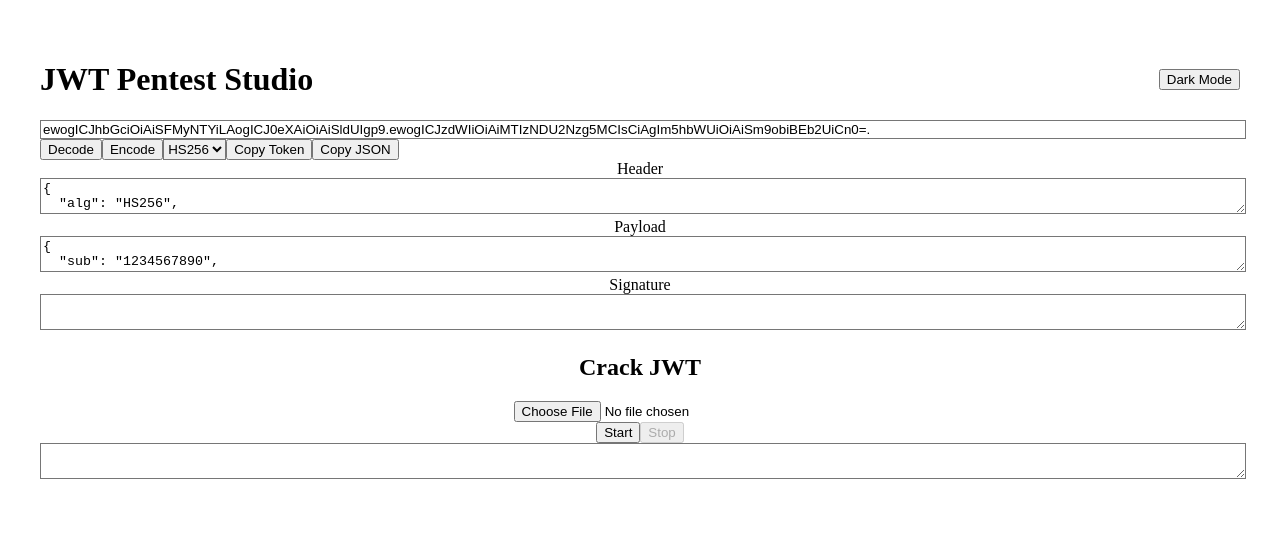
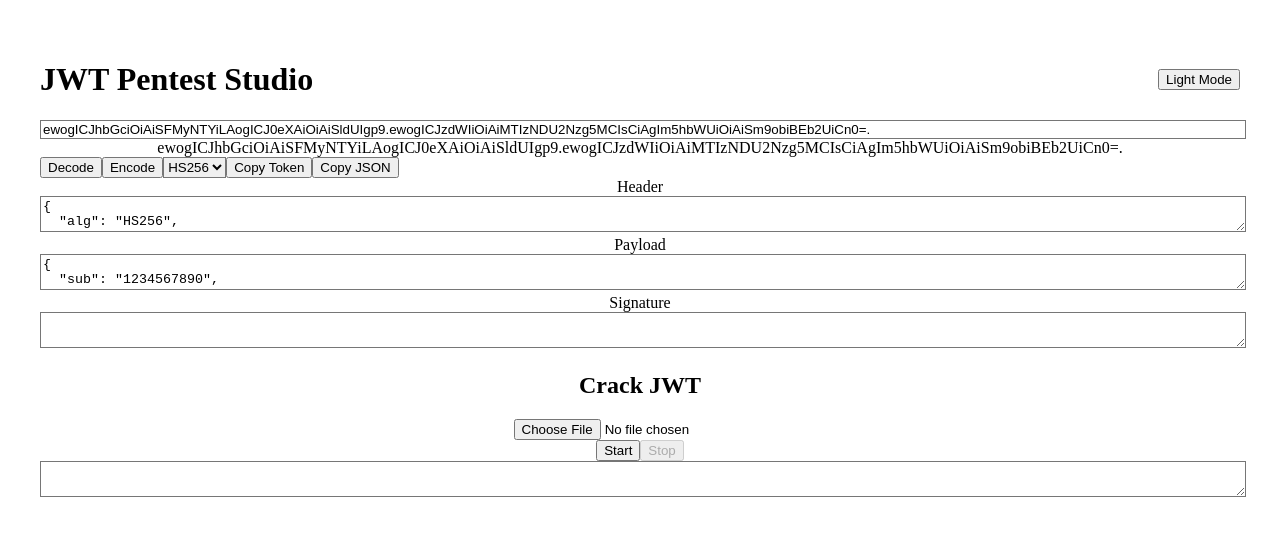
Before and after one commit to exploit-forge/xjwt, a React (Vite) app in the folder frontend/: page / in a window 1280 px wide. Both pictures are taken after a click on the button "Encode". Shown: the top 536 px of the page. Built offline with nearby package versions, Linux system fonts and the light colour scheme.

Commit message:
Improve UI style and messages

```diff
--- a/frontend/index.html
+++ b/frontend/index.html
@@ -1,5 +1,5 @@
 <!DOCTYPE html>
-<html lang="en">
+<html lang="en" class="dark">
   <head>
     <meta charset="UTF-8" />
     <meta name="viewport" content="width=device-width, initial-scale=1.0" />
--- a/frontend/src/App.jsx
+++ b/frontend/src/App.jsx
@@ -63,6 +63,13 @@ function JWTEditor({ token, setToken }) {
     }
   }
 
+  const [parts, setParts] = useState(['', '', ''])
+
+  useEffect(() => {
+    const split = token.split('.')
+    setParts([split[0] || '', split[1] || '', split[2] || ''])
+  }, [token])
+
   return (
     <div className="space-y-4">
       <input
@@ -70,8 +77,15 @@ function JWTEditor({ token, setToken }) {
         value={token}
         onChange={(e) => setToken(e.target.value)}
         placeholder="JWT token"
-        className="w-full p-2 border rounded"
+        className="w-full p-2 border rounded font-mono"
       />
+      <div className="font-mono break-all text-sm">
+        <span className="text-red-500">{parts[0]}</span>
+        {parts[0] && <span className="text-gray-500">.</span>}
+        <span className="text-green-600">{parts[1]}</span>
+        {parts[1] && <span className="text-gray-500">.</span>}
+        <span className="text-blue-500">{parts[2]}</span>
+      </div>
       <div className="flex flex-wrap gap-2">
         <button onClick={decode} className="px-3 py-1 bg-blue-500 text-white rounded">
           Decode
@@ -173,9 +187,8 @@ function CrackJWT({ token }) {
         className="w-full p-2 border rounded h-32 font-mono"
       />
       {secret && (
-        <div className="mt-2 p-2 border rounded bg-gray-100 dark:bg-gray-700">
-          <div>Secret: {secret.secret}</div>
-          <div>Hash: {secret.hash}</div>
+        <div className="mt-2 p-2 border rounded bg-green-600 text-white">
+          {secret.message || `JWT Key successfully cracked: ${secret.secret}`}
         </div>
       )}
     </div>
@@ -183,7 +196,7 @@ function CrackJWT({ token }) {
 }
 
 function App() {
-  const [theme, setTheme] = useState('light')
+  const [theme, setTheme] = useState('dark')
   const [token, setToken] = useState('')
   useEffect(() => {
     document.documentElement.classList.toggle('dark', theme === 'dark')
```
Also changed, not shown: 1 other file (tests, documents, lock files or other folders).
